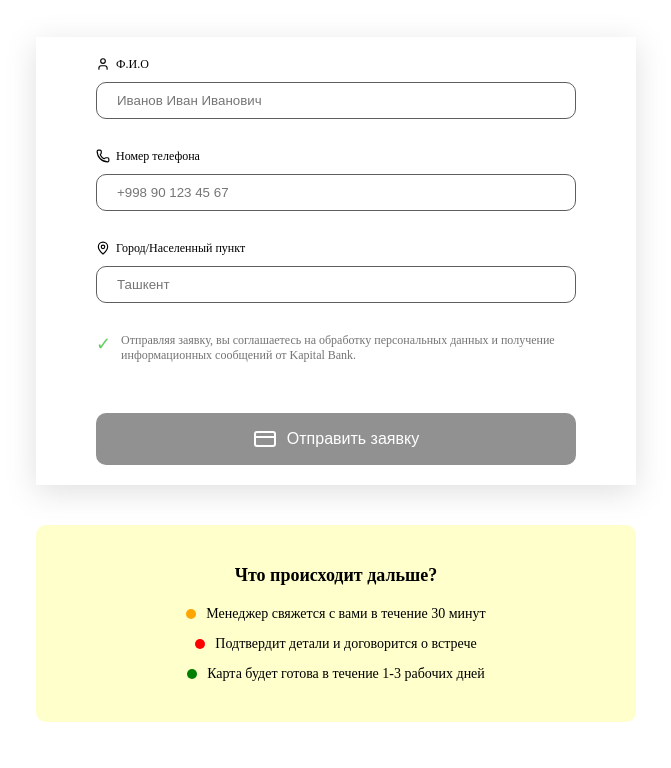
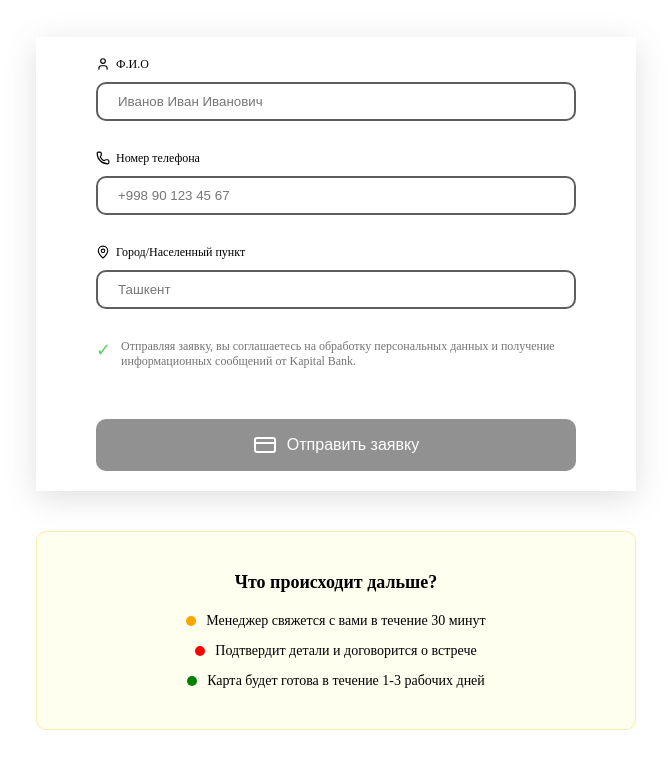
Before and after one commit to RaminaLover/Kapital, a plain HTML site: page offer.html in a window 1280 px wide. Shown: the part 458-1226 px from the top of the page, without its empty margins (304-975 px from the left). Drawn offline with Linux system fonts and the light colour scheme.

Commit message:
2 страницы

```diff
--- a/offer.css
+++ b/offer.css
@@ -130,11 +130,16 @@
 }
 
 .main__centre-name_inp {
-    border: 1px solid rgb(94, 94, 94);
+    border: 2px solid rgb(94, 94, 94);
     color: black;
     width: 100%;
     padding: 10px 20px;
     border-radius: 10px;
+}
+
+input:focus {
+    border: 2px solid rgb(240, 191, 29, 1);
+
 }
 
 .main__centre-text span {
@@ -171,9 +176,9 @@
     padding: 40px 60px;
     flex-direction: column;
     gap: 20px;
-    background: rgb(255, 255, 204);
+    background: rgb(255, 255, 204, 0.3);
     border-radius: 10px;
-
+    border: 1px solid rgb(240, 191, 29, 0.3);
 
 }
 
```
Also changed, not shown: index.html (+1 -1 lines).
